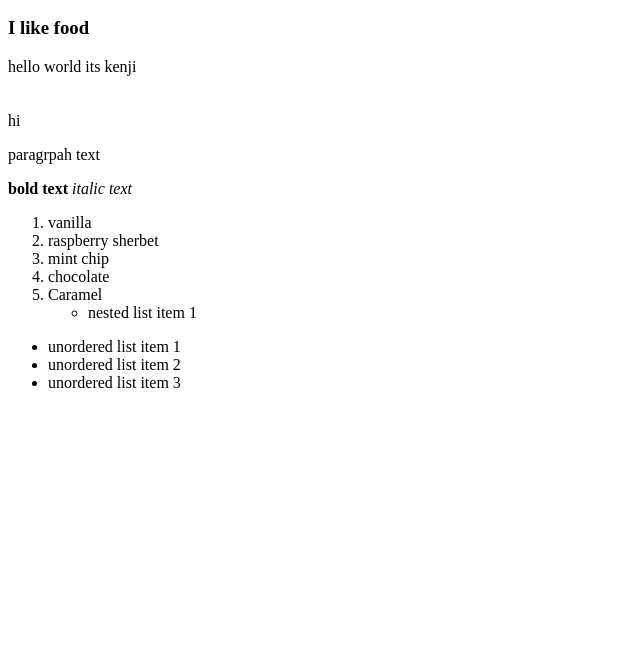
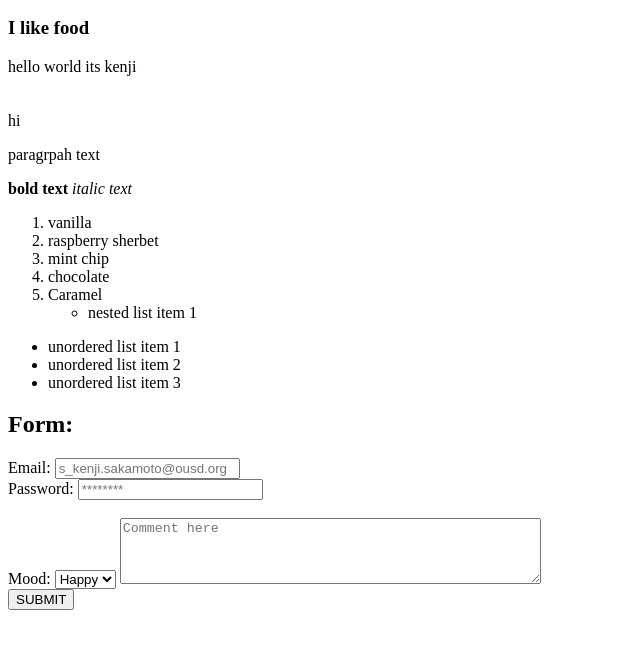
Before and after one commit to skkeiko/Capstone, a plain HTML site: page index.html in a window 1280 px wide. Shown: the part 110-758 px from the top of the page, without its empty margins (0-640 px from the left). Drawn offline with Linux system fonts and the light colour scheme.

Commit message:
index update

```diff
--- a/index.html
+++ b/index.html
@@ -30,5 +30,24 @@
         <li>unordered list item 2</li>
         <li>unordered list item 3</li>
     </ul>
+
+    <h2>Form:</h2>
+    <form method="get" action="webring.html">
+        <label for="useremail">Email:</label>
+        <input type="email" id="useremail" name="email" placeholder="s_kenji.sakamoto@ousd.org">
+        <br>
+        <label for="userpassword">Password:</label>
+        <input type="password" id="userpassword" name="password" placeholder="********">
+        <br><br>
+        <label for="usermood">Mood:</label>
+        <select id="usermood" name="icecream">
+            <option value="Happy">Happy</option>
+            <option value="Sad">Sad</option>
+            <option value="Mad">Mad</option>
+        </select>
+        <textarea name="usercomment" rows="4" cols="50" placeholder="Comment here"></textarea>
+             <br>
+        <input type="submit" value="SUBMIT">
+    </form>
 </body>
 </html>
```
